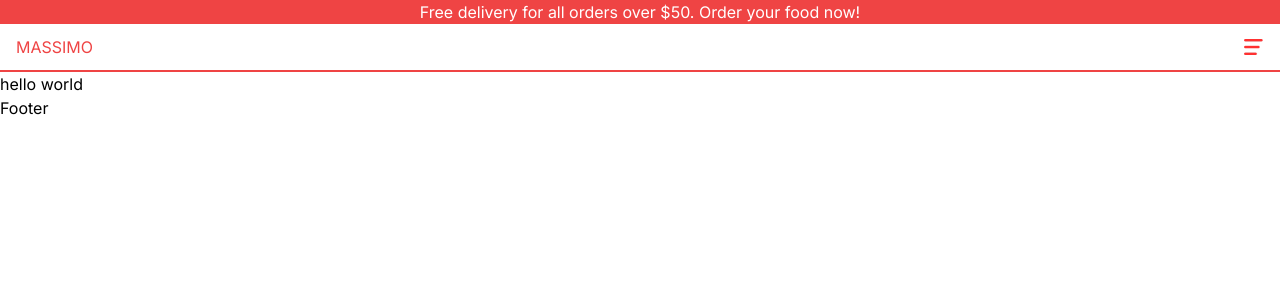
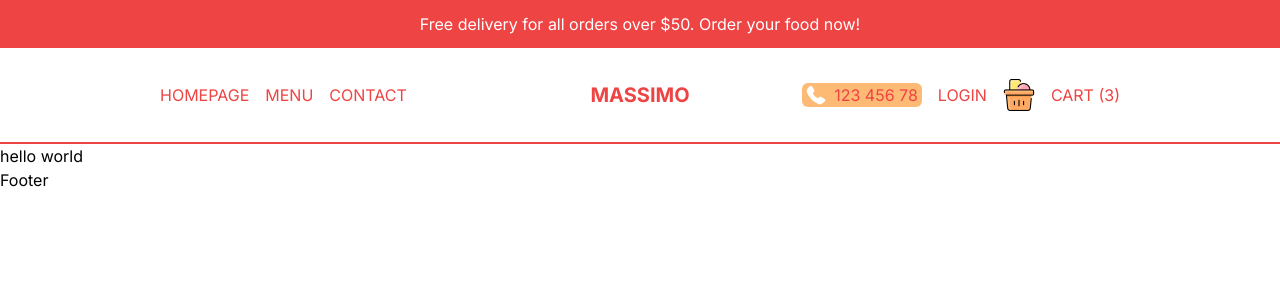
Before and after one commit to mesutsemiz/restaurant, a Next.js app: page / in a window 1280 px wide. Shown: the top 300 px of the page. Built offline with nearby package versions, Linux system fonts and the light colour scheme.

Commit message:
Navbar com. is completed

```diff
--- a/src/components/Navbar.tsx
+++ b/src/components/Navbar.tsx
@@ -1,20 +1,42 @@
-import Link from 'next/link'
-import React from 'react'
-import Menu from './Menu'
+import React from "react";
+import Menu from "./Menu";
+import Link from "next/link";
+import CartIcon from "./CartIcon";
+import Image from "next/image";
 
 const Navbar = () => {
+  const user = false;
   return (
-    <div className='h-12 text-red-500 p-4 flex items-center justify-between border-b-2 border-b-red-500 uppercase' >
-      <div>
-        {/* LOGO */}
+    <div className="h-12 text-red-500 p-4 flex items-center justify-between border-b-2 border-b-red-500 uppercase md:h-24 lg:px-20 xl:px-40">
+      {/* LEFT LINKS */}
+      <div className="hidden md:flex gap-4 flex-1">
+        <Link href="/">Homepage</Link>
+        <Link href="/menu">Menu</Link>
+        <Link href="/">Contact</Link>
+      </div>
+      {/* LOGO */}
+      <div className="text-xl md:font-bold flex-1 md:text-center">
         <Link href="/">Massimo</Link>
       </div>
-      {/* MOBIL MENU */}
-      <div>
-        <Menu/>
+      {/* MOBILE MENU */}
+      <div className="md:hidden">
+        <Menu />
+      </div>
+      {/* RIGHT LINKS */}
+      <div className="hidden md:flex gap-4 items-center justify-end flex-1">
+        <div className="md:absolute top-3 r-2 lg:static flex items-center gap-2 cursor-pointer bg-orange-300 px-1 rounded-md">
+          <Image src="/phone.png" alt="" width={20} height={20} />
+          <span>123 456 78</span>
+        </div>
+        {!user ? (
+          <Link href="/login">Login</Link>
+        ) : (
+          <Link href="/orders">Orders</Link>
+        )}
+        <CartIcon />
       </div>
     </div>
-  )
-}
+  );
+};
 
-export default Navbar
+export default Navbar;
--- a/src/components/Notification.tsx
+++ b/src/components/Notification.tsx
@@ -1,11 +1,10 @@
-import React from "react";
+import React from 'react'
 
 const Notification = () => {
   return (
-    <div className="b-12 bg-red-500 text-white px-4 flex items-center justify-center text-center text-sm md:text-base cursor-pointer">
-      Free delivery for all orders over $50. Order your food now!
+    <div className='h-12 bg-red-500 text-white px-4 flex items-center justify-center text-center text-sm md:text-base cursor-pointer'>Free delivery for all orders over $50. Order your food now!
     </div>
-  );
-};
+  )
+}
 
-export default Notification;
+export default Notification
```
